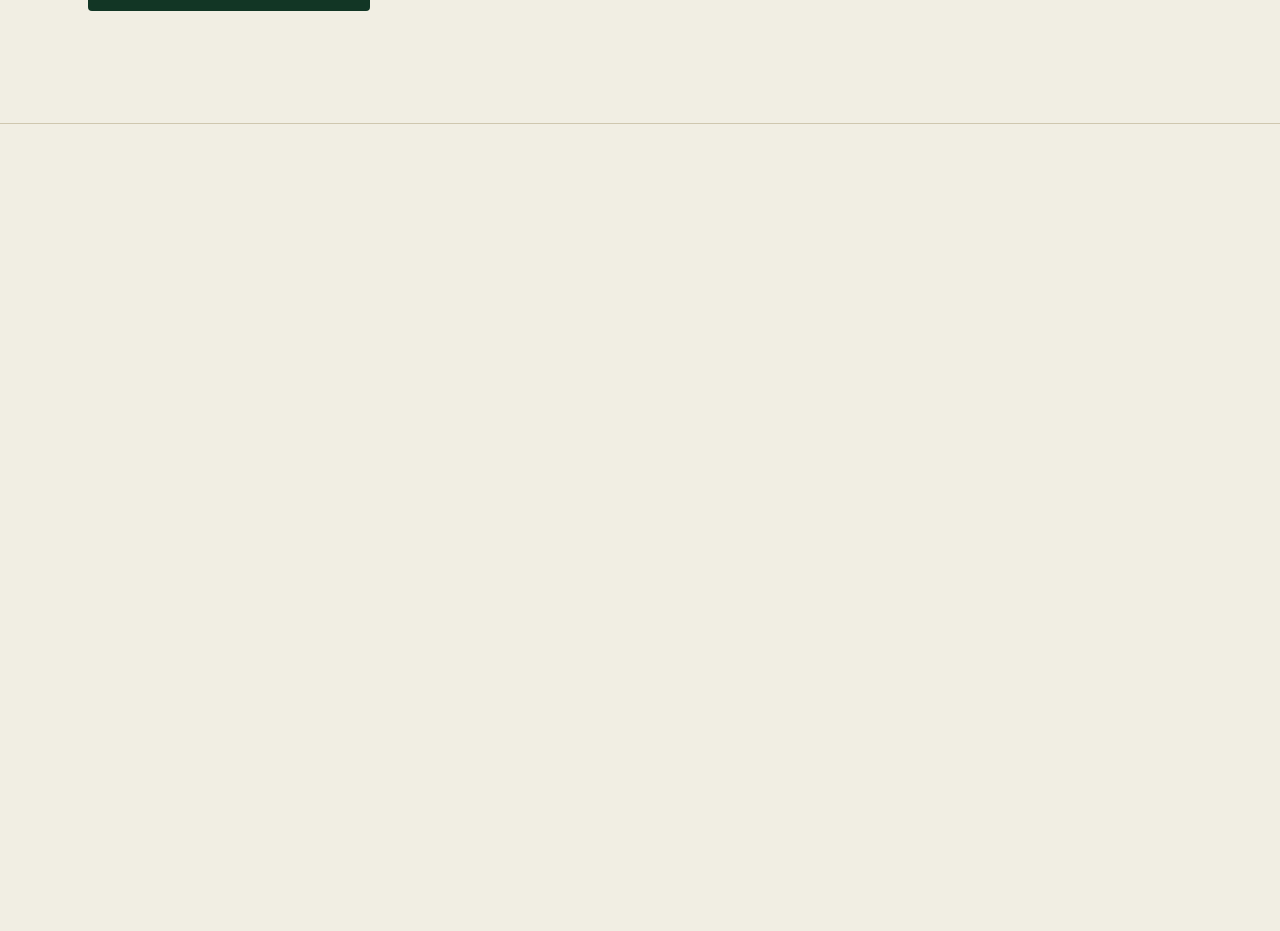
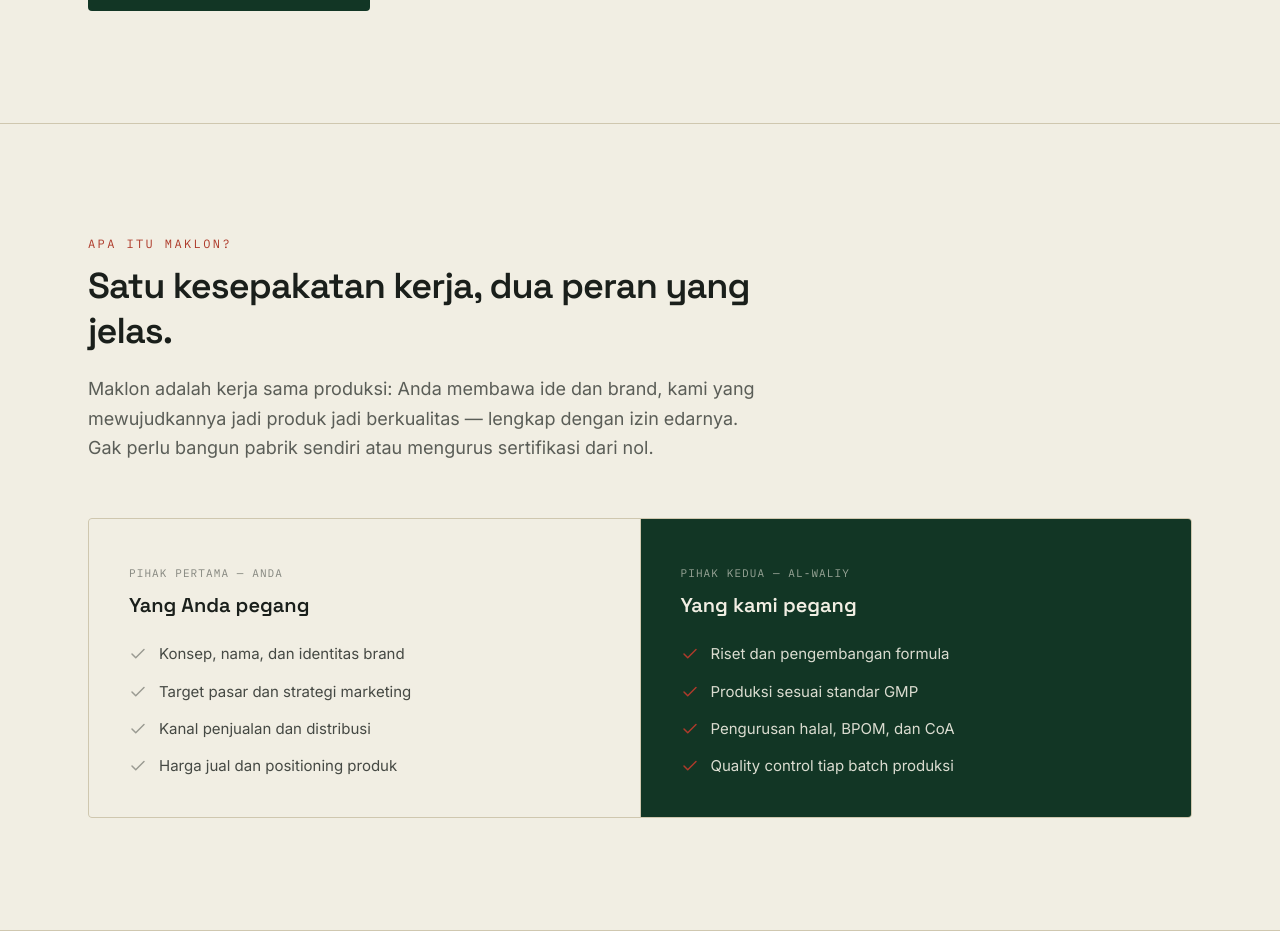
Before and after one commit to bael850/alwaliy-maklon, a React (Vite) app: page / in a window 1280 px wide. Shown: the part 645-1576 px from the top of the page. Before the commit the page ends 800 px from the top, so only its background shows below. Built offline with nearby package versions, Linux system fonts and the light colour scheme.

Commit message:
working at maklon

```diff
--- a/src/components/sections/ApaItuMaklon.tsx
+++ b/src/components/sections/ApaItuMaklon.tsx
@@ -1,7 +1,115 @@
+import { useEffect, useRef } from "react";
+import { gsap } from "gsap";
+import { ScrollTrigger } from "gsap/ScrollTrigger";
+import { Check } from "lucide-react";
+
+gsap.registerPlugin(ScrollTrigger);
+
+const BRAND_OWNS = [
+  "Konsep, nama, dan identitas brand",
+  "Target pasar dan strategi marketing",
+  "Kanal penjualan dan distribusi",
+  "Harga jual dan positioning produk",
+];
+
+const AL_WALIY_OWNS = [
+  "Riset dan pengembangan formula",
+  "Produksi sesuai standar GMP",
+  "Pengurusan halal, BPOM, dan CoA",
+  "Quality control tiap batch produksi",
+];
+
 export function ApaItuMaklon() {
+  const rootRef = useRef<HTMLElement>(null);
+
+  useEffect(() => {
+    const ctx = gsap.context(() => {
+      gsap.from('[data-aim="heading"]', {
+        opacity: 0,
+        y: 20,
+        duration: 0.6,
+        ease: "power3.out",
+        scrollTrigger: { trigger: rootRef.current, start: "top 75%" },
+      });
+
+      gsap.from('[data-aim="column"]', {
+        opacity: 0,
+        y: 24,
+        duration: 0.6,
+        stagger: 0.15,
+        ease: "power3.out",
+        scrollTrigger: { trigger: '[data-aim="columns"]', start: "top 80%" },
+      });
+    }, rootRef);
+
+    return () => ctx.revert();
+  }, []);
+
   return (
-    <section id="apa-itu-maklon" className="w-full">
-      {/* TODO: Fase 2 — bangun konten ApaItuMaklon */}
+    <section
+      ref={rootRef}
+      id="apa-itu-maklon"
+      className="border-b border-hairline py-20 md:py-28"
+    >
+      <div className="mx-auto max-w-6xl px-6">
+        <div data-aim="heading" className="max-w-2xl">
+          <p className="font-mono text-xs uppercase tracking-[0.2em] text-stamp">
+            Apa itu Maklon?
+          </p>
+          <h2 className="mt-3 font-display text-3xl font-semibold leading-tight tracking-tight text-ink md:text-4xl">
+            Satu kesepakatan kerja, dua peran yang jelas.
+          </h2>
+          <p className="mt-5 font-body text-base leading-relaxed text-ink/70 md:text-lg">
+            Maklon adalah kerja sama produksi: Anda membawa ide dan brand, kami
+            yang mewujudkannya jadi produk jadi berkualitas — lengkap dengan
+            izin edarnya. Gak perlu bangun pabrik sendiri atau mengurus
+            sertifikasi dari nol.
+          </p>
+        </div>
+
+        <div
+          data-aim="columns"
+          className="mt-14 grid gap-px overflow-hidden rounded-sm border border-hairline bg-hairline md:grid-cols-2"
+        >
+          <div data-aim="column" className="bg-paper p-8 md:p-10">
+            <span className="font-mono text-[11px] uppercase tracking-widest text-ink/50">
+              Pihak Pertama — Anda
+            </span>
+            <h3 className="mt-2 font-display text-xl font-semibold text-ink">
+              Yang Anda pegang
+            </h3>
+            <ul className="mt-6 space-y-4">
+              {BRAND_OWNS.map((item) => (
+                <li key={item} className="flex items-start gap-3">
+                  <Check size={18} className="mt-0.5 shrink-0 text-ink/40" />
+                  <span className="font-body text-sm text-ink/80 md:text-[15px]">
+                    {item}
+                  </span>
+                </li>
+              ))}
+            </ul>
+          </div>
+
+          <div data-aim="column" className="bg-forest p-8 text-paper md:p-10">
+            <span className="font-mono text-[11px] uppercase tracking-widest text-paper/60">
+              Pihak Kedua — Al-Waliy
+            </span>
+            <h3 className="mt-2 font-display text-xl font-semibold">
+              Yang kami pegang
+            </h3>
+            <ul className="mt-6 space-y-4">
+              {AL_WALIY_OWNS.map((item) => (
+                <li key={item} className="flex items-start gap-3">
+                  <Check size={18} className="mt-0.5 shrink-0 text-stamp" />
+                  <span className="font-body text-sm text-paper/90 md:text-[15px]">
+                    {item}
+                  </span>
+                </li>
+              ))}
+            </ul>
+          </div>
+        </div>
+      </div>
     </section>
-  )
+  );
 }
```
